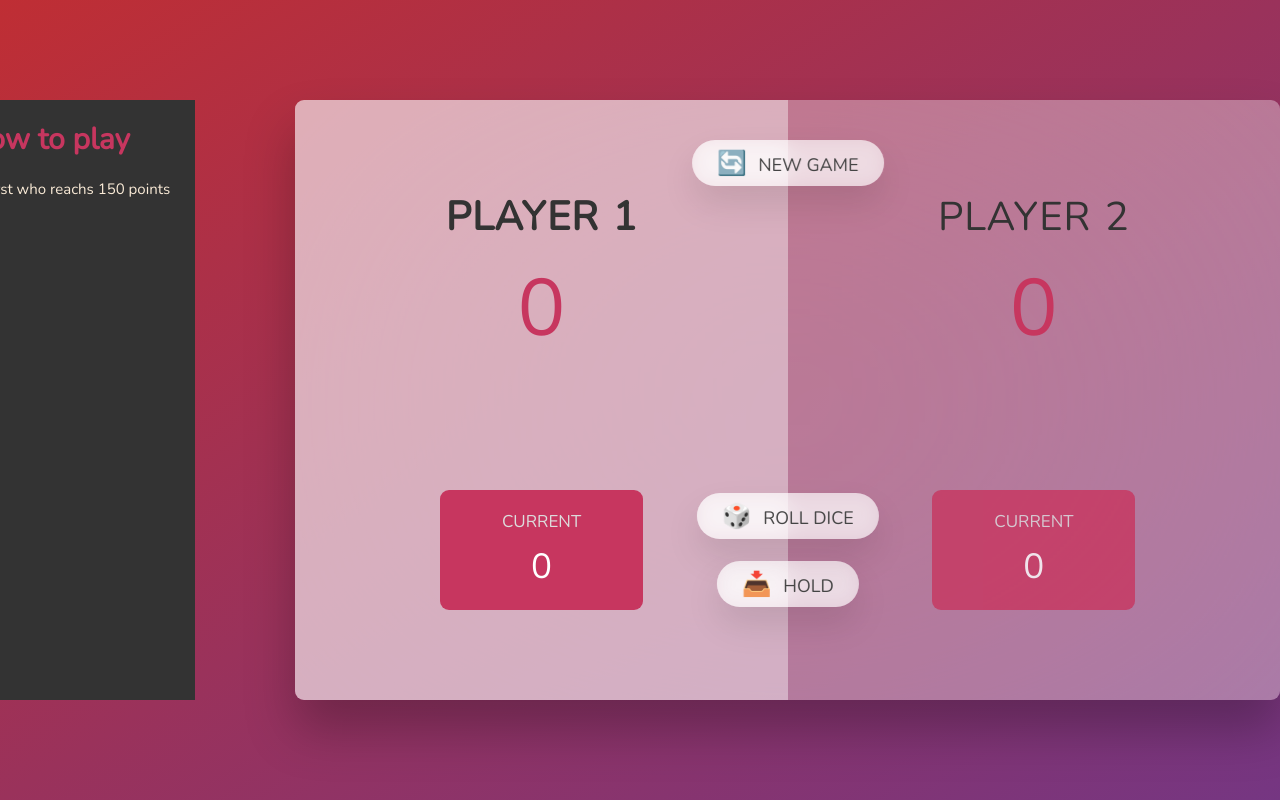
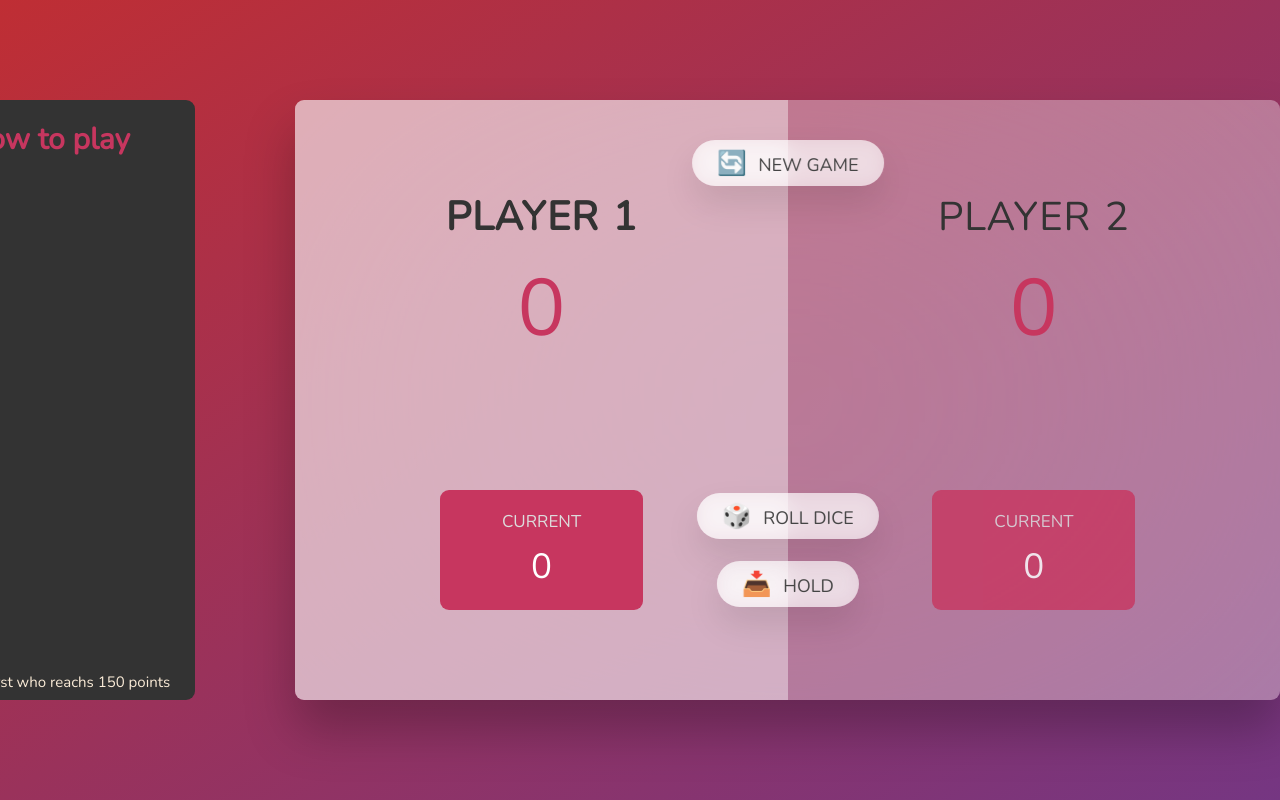
Before and after one commit to InformaticPc/JS_Udemy, a plain HTML site: page 07-Pig-Game/starter/index.html in a window 1280 px wide. Drawn offline with nearby package versions, Linux system fonts and the light colour scheme.

Commit message:
Check why h3 take so much space in flex display with base 0;

```diff
--- a/07-Pig-Game/starter/style.css
+++ b/07-Pig-Game/starter/style.css
@@ -30,14 +30,25 @@ aside {
   height: 60rem;
   width: 30rem;
   text-align: center;
+  border-radius: 9px;
+  display: flex;
+  flex-direction: column;
 }
 .instrucctions {
   color: #c7365f;
   font-size: 30px;
   margin: 19px;
+  flex-grow: 1;
+  flex-shrink: 1;
+  flex-basis: 0;
 }
+aside h3 {
+  font-size: 30px;
+}
+
 aside p {
   font-size: 15px;
+  margin: 8px;
 }
 
 /* LAYOUT */
```
